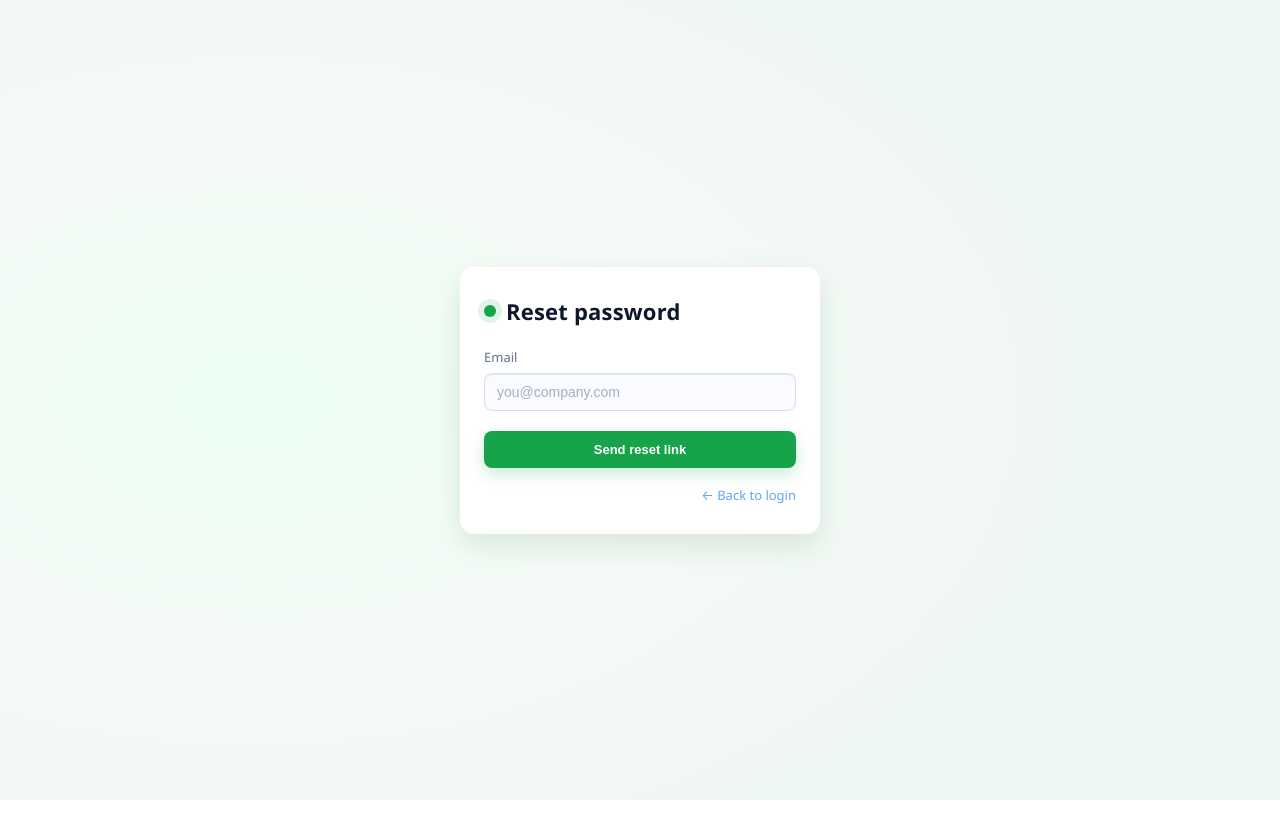
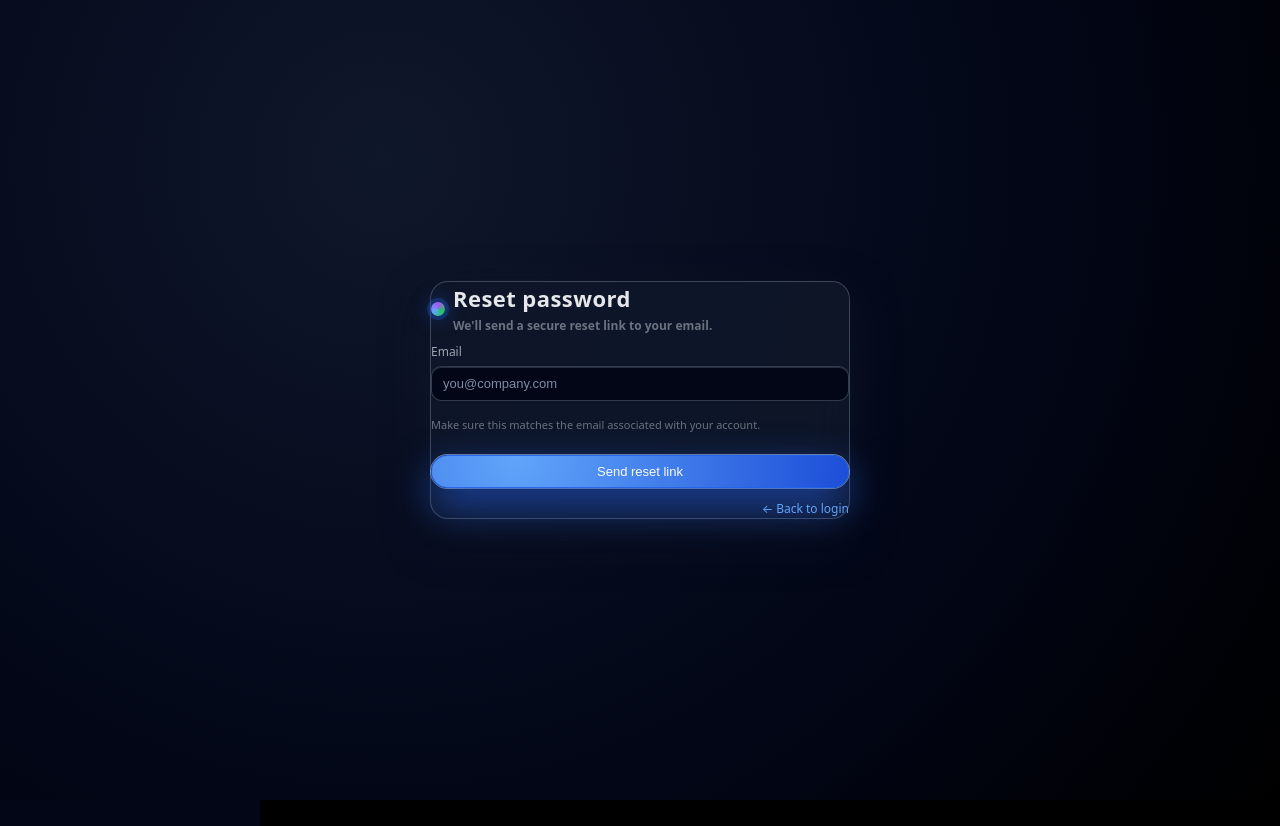
Before and after one commit to Surtalaevateinn/FFA-FullStack-BackOffice, a React (Vite) app in the folder ffa-admin/: page /forgot in a window 1280 px wide. Before the commit the page ends 800 px from the top, so only its background shows below. Built offline with nearby package versions, Linux system fonts and the light colour scheme; no server answers.

Commit message:
Refactor Forgot component and remove unused styles
Refactor Forgot password component to improve structure and remove unused styles.

```diff
--- a/ffa-admin/src/pages/Forgot.jsx
+++ b/ffa-admin/src/pages/Forgot.jsx
@@ -1,111 +1,95 @@
+// src/pages/Forgot.jsx
 import { Link } from 'react-router-dom'
+import { useState } from 'react'
+import api from '../api/api'
 
 export default function Forgot() {
+  const [email, setEmail] = useState('')
+  const [loading, setLoading] = useState(false)
+  const [err, setErr] = useState('')
+  const [okMsg, setOkMsg] = useState('')
+
+  const onSubmit = async () => {
+    setErr('')
+    setOkMsg('')
+
+    if (!email.trim()) {
+      setErr('Please enter your email.')
+      return
+    }
+
+    setLoading(true)
+    try {
+
+      const res = await api.post('/auth/forgot-password', null, {
+        params: { email: email.trim() },
+      })
+      const body = res.data || {}
+
+      if (body.success === false) {
+        setErr(body.message || 'Failed to send reset link.')
+        return
+      }
+
+      setOkMsg(
+        'If this email exists in our system, a reset link has been sent.'
+      )
+    } catch (e) {
+      const msg =
+        e?.response?.data?.message ||
+        e?.response?.data?.error ||
+        'Failed to send reset link.'
+      setErr(msg)
+    } finally {
+      setLoading(false)
+    }
+  }
+
   return (
-    <section className="auth-root">
-      <div className="auth-card">
+    <section className="center">
+      <div className="card auth">
+        {/*  */}
         <div className="logo">
-          <span className="dot"></span>
-          <h2>Reset password</h2>
+          <span className="dot" />
+          <div>
+            <h2>Reset password</h2>
+            <p className="auth-subtitle">
+              We&apos;ll send a secure reset link to your email.
+            </p>
+          </div>
         </div>
 
-        <div className="field">
+        {/*  */}
+        <div className="field" style={{ marginTop: 8 }}>
           <label>Email</label>
-          <input type="email" placeholder="you@company.com" />
+          <input
+            type="email"
+            placeholder="you@company.com"
+            value={email}
+            onChange={e => setEmail(e.target.value)}
+          />
+          <p className="help">
+            Make sure this matches the email associated with your account.
+          </p>
         </div>
 
-        <button className="btn primary">Send reset link</button>
+        {err && <div className="auth-error">{err}</div>}
+        {okMsg && <div className="auth-success">{okMsg}</div>}
+
+        {/*  */}
+        <button
+          className="btn primary"
+          style={{ width: '100%', marginTop: 10 }}
+          disabled={loading}
+          onClick={onSubmit}
+        >
+          {loading ? 'Sending…' : 'Send reset link'}
+        </button>
 
         <div className="bottom-link">
           <Link to="/login">← Back to login</Link>
         </div>
       </div>
-
-      <style jsx>{`
-        .auth-root {
-          position: fixed;
-          inset: 0;
-          display: grid;
-          place-items: center;
-          background: radial-gradient(1000px 600px at 20% 50%, #ecfff2 0%, #f5fbf7 40%, #eef6f1 100%);
-          font-family: 'Segoe UI', system-ui, -apple-system, Arial, sans-serif;
-        }
-
-        .auth-card {
-          width: 360px;
-          max-width: calc(100vw - 32px);
-          background: #fff;
-          padding: 28px 24px;
-          border-radius: 14px;
-          box-shadow: 0 12px 30px rgba(20, 83, 45, 0.12);
-          display: flex;
-          flex-direction: column;
-          gap: 14px;
-        }
-
-        .logo {
-          display: flex;
-          align-items: center;
-          gap: 10px;
-          margin-bottom: 6px;
-        }
-        .logo .dot {
-          width: 12px;
-          height: 12px;
-          background: #16a34a;
-          border-radius: 50%;
-          box-shadow: 0 0 0 6px rgba(22, 163, 74, 0.12);
-        }
-        .logo h2 {
-          font-size: 22px;
-          margin: 0;
-          color: #0f172a;
-          letter-spacing: .2px;
-        }
-
-        .field { display: flex; flex-direction: column; gap: 6px; }
-        label { font-size: 13px; color: #64748b; }
-        input {
-          padding: 10px 12px;
-          font-size: 14px;
-          border: 1px solid #d7dfeb;
-          border-radius: 8px;
-          outline: none;
-          background: #fafbff;
-        }
-        input:focus {
-          border-color: #16a34a;
-          box-shadow: 0 0 0 3px rgba(22, 163, 74, 0.15);
-          background: #fff;
-        }
-
-        .btn.primary {
-          margin-top: 6px;
-          background: #16a34a;
-          color: #fff;
-          border: none;
-          border-radius: 8px;
-          padding: 11px 0;
-          font-weight: 600;
-          cursor: pointer;
-          transition: transform .02s ease, box-shadow .2s ease, background .2s ease;
-          box-shadow: 0 6px 16px rgba(22, 163, 74, 0.22);
-        }
-        .btn.primary:hover { background: #15803d; }
-        .btn.primary:active { transform: translateY(1px); box-shadow: 0 4px 12px rgba(22, 163, 74, 0.22); }
-
-        .bottom-link {
-          margin-top: 4px;
-          text-align: right;
-          font-size: 13px;
-        }
-        .bottom-link a { color: #15803d; text-decoration: none; }
-        .bottom-link a:hover { text-decoration: underline; }
-
-        @media (max-width: 420px) {
-          .auth-card { padding: 22px 18px; border-radius: 12px; }
-        }
-      `}</style>
     </section>
   )
 }
```
